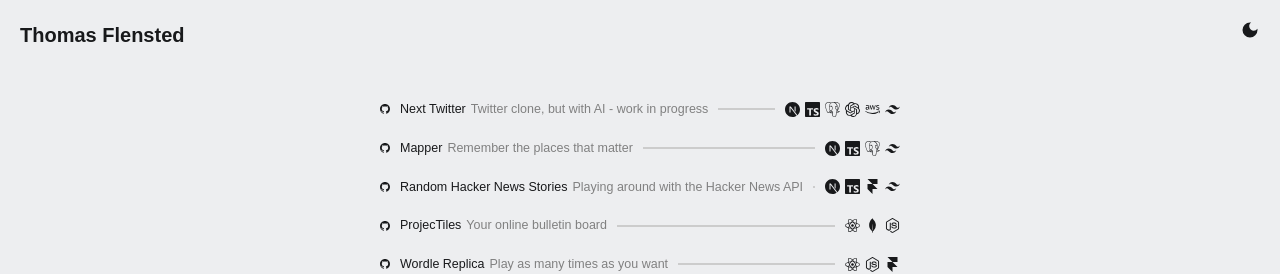
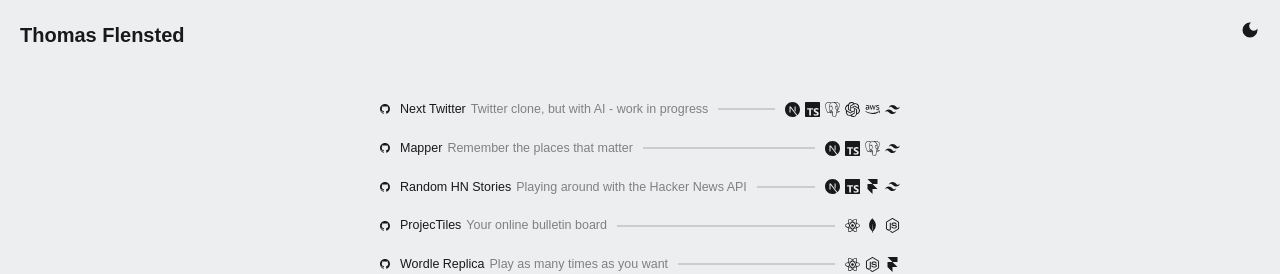
Before and after one commit to thomasflensted/personal-website, a React (Vite) app: page /portfolio in a window 1280 px wide. Shown: the top 274 px of the page. Built offline with nearby package versions, Linux system fonts and the light colour scheme; a web font is replaced by a local one.

Commit message:
added hackernews project to pf

```diff
--- a/src/components/portfolio-content.js
+++ b/src/components/portfolio-content.js
@@ -14,7 +14,7 @@ export const portfolio = [
         gh_link: 'https://github.com/thomasflensted/next-mapper'
     },
     {
-        title: "Random Hacker News Stories",
+        title: "Random HN Stories",
         desc: "Playing around with the Hacker News API",
         link: "https://random-hackernews-stories.vercel.app/",
         languages: ['NextJs', 'TypeScript', 'Framer_Motion', 'TailwindCSS'],
```
